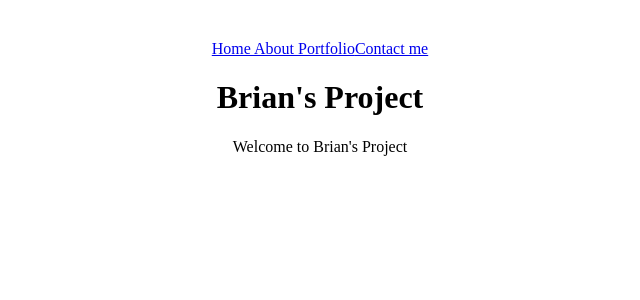
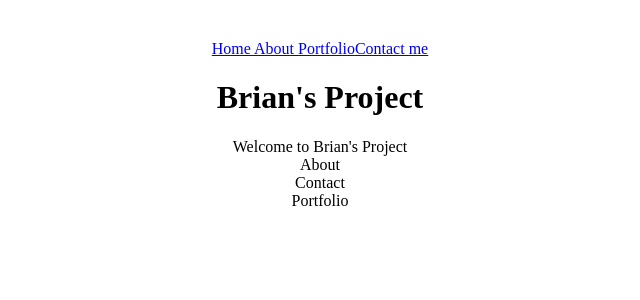
Before and after one commit to bibimbop123/Brian-s-Personal-Project, a React (Vite) app: page / in a window 1280 px wide. Shown: the top 300 px of the page, without its empty margins (320-960 px from the left). Built offline with nearby package versions, Linux system fonts and the light colour scheme; the HTML template or start-up script is replaced by a standard one.

Commit message:
got components to render inside of home component

```diff
--- a/src/components/Home.jsx
+++ b/src/components/Home.jsx
@@ -1,5 +1,15 @@
 import React from "react";
+import { About } from "./About";
+import { Contact } from "./Contact";
+import { Portfolio } from "./Portfolio";
 export function Home() {
   //make it return a div with the text "Welcome to Brian's Project"
-  return <div> Welcome to Brian's Project </div>;
+  return (
+    <div>
+      Welcome to Brian's Project
+      <About />
+      <Contact />
+      <Portfolio />
+    </div>
+  );
 }
```
